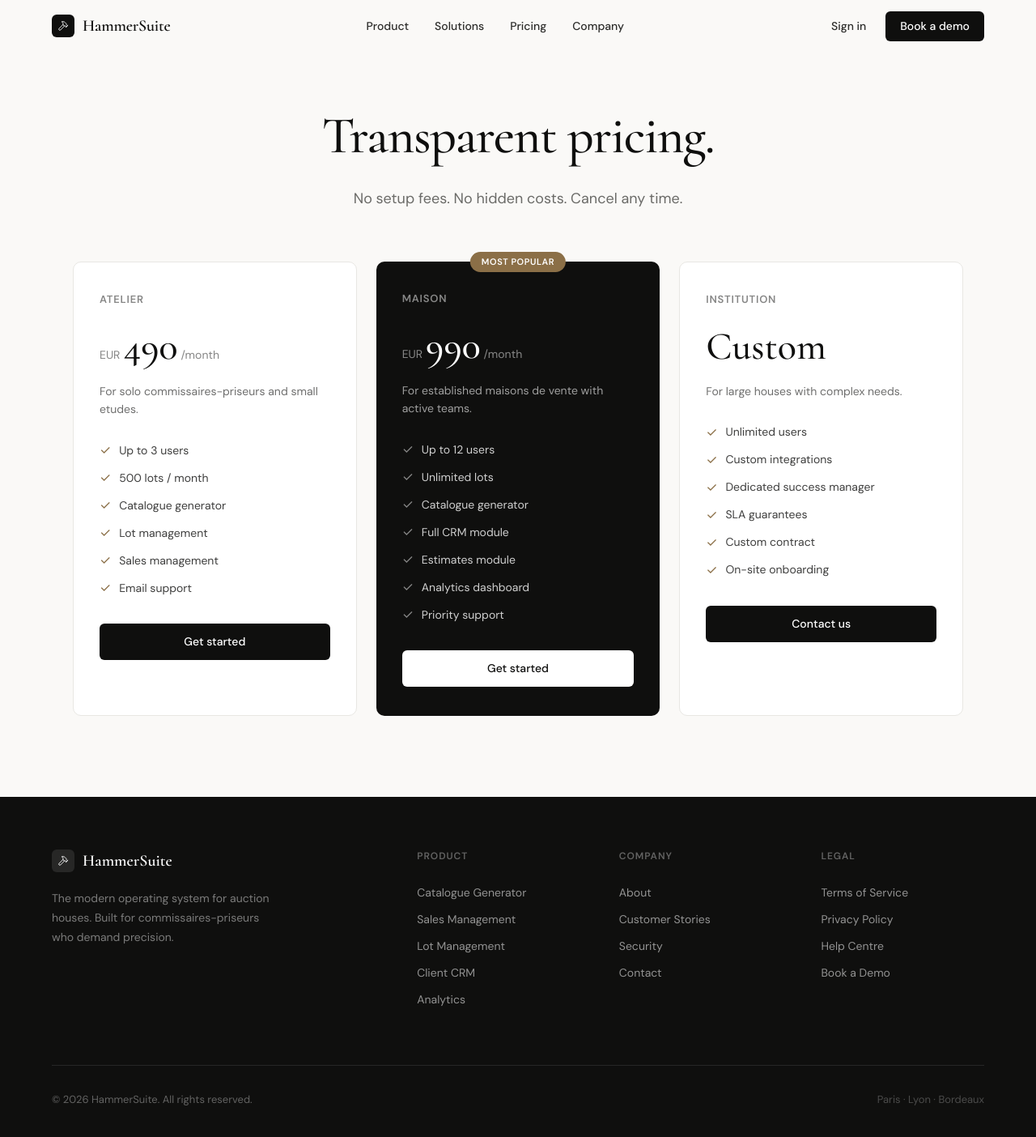
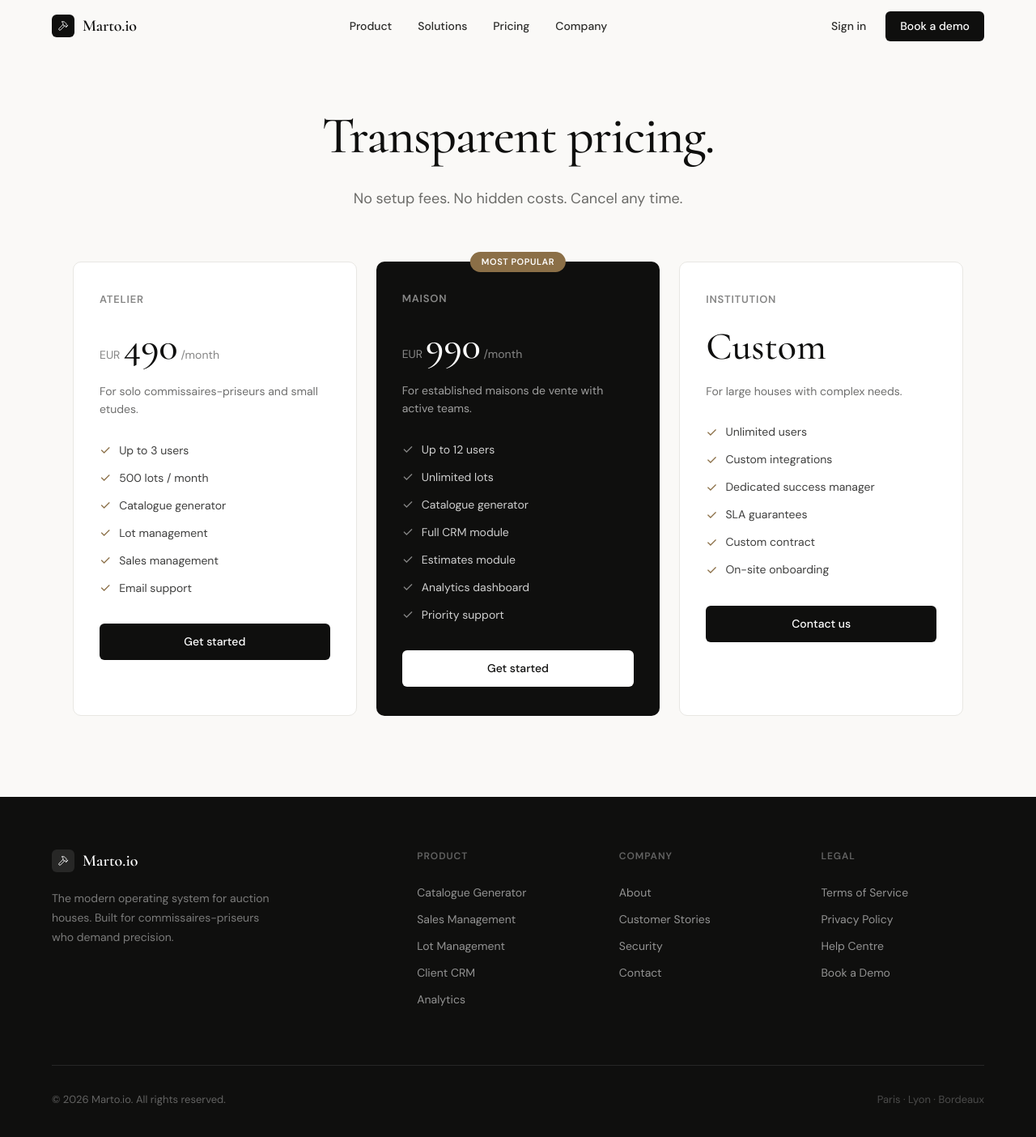
Before and after one commit to Marlowarborn/hammersuite, a Next.js app: page /pricing in a window 1280 px wide. Shown: the top 1404 px of the page at 81% size. Built offline with nearby package versions, Linux system fonts and the light colour scheme.

Commit message:
rebrand: HammerSuite → Marto.io

```diff
--- a/app/dashboard/catalogue/page.tsx
+++ b/app/dashboard/catalogue/page.tsx
@@ -86,7 +86,7 @@ export default function CataloguePage() {
         {step === 1 && (
           <div style={{ maxWidth: 560 }}>
             <h2 style={{ fontSize: 18, fontWeight: 600, marginBottom: 6 }}>Upload your template</h2>
-            <p style={{ fontSize: 14, color: "var(--muted)", marginBottom: 24 }}>HammerSuite uses your existing house template and injects lot content directly. Your brand, your layout.</p>
+            <p style={{ fontSize: 14, color: "var(--muted)", marginBottom: 24 }}>Marto.io uses your existing house template and injects lot content directly. Your brand, your layout.</p>
             {!templateUploaded ? (
               <div onClick={() => setTemplateUploaded(true)} style={{ border: "2px dashed var(--border-dark)", borderRadius: "var(--radius-lg)", padding: 48, textAlign: "center", cursor: "pointer" }}>
                 <p style={{ fontSize: 15, fontWeight: 500, marginBottom: 6 }}>Drop your template here</p>
@@ -109,10 +109,10 @@ export default function CataloguePage() {
         {step === 2 && (
           <div style={{ maxWidth: 600 }}>
             <h2 style={{ fontSize: 18, fontWeight: 600, marginBottom: 6 }}>Map placeholders</h2>
-            <p style={{ fontSize: 14, color: "var(--muted)", marginBottom: 24 }}>Match each placeholder in your template to a HammerSuite field.</p>
+            <p style={{ fontSize: 14, color: "var(--muted)", marginBottom: 24 }}>Match each placeholder in your template to a Marto.io field.</p>
             <div style={{ border: "1px solid var(--border)", borderRadius: "var(--radius-lg)", overflow: "hidden" }}>
               <div style={{ padding: "12px 20px", borderBottom: "1px solid var(--border)", display: "grid", gridTemplateColumns: "1fr 1fr", gap: 20 }}>
-                {["Template placeholder", "HammerSuite field"].map(h => (
+                {["Template placeholder", "Marto.io field"].map(h => (
                   <p key={h} style={{ fontSize: 11, fontWeight: 600, textTransform: "uppercase", letterSpacing: "0.06em", color: "var(--muted)" }}>{h}</p>
                 ))}
               </div>
--- a/app/dashboard/sales/page.tsx
+++ b/app/dashboard/sales/page.tsx
@@ -240,7 +240,7 @@ export default function SalesPage() {
           <p style={{ fontSize: 13, color: "var(--muted)", marginBottom: 20 }}>
             {lots.length === 0
               ? "Importez des lots avant de générer le catalogue."
-              : `${lots.length} lots prêts · PDF print-ready généré via HammerSuite`}
+              : `${lots.length} lots prêts · PDF print-ready généré via Marto.io`}
           </p>
 
           {!pdfUrl ? (
--- a/app/layout.tsx
+++ b/app/layout.tsx
@@ -2,7 +2,7 @@ import type { Metadata } from "next";
 import "./globals.css";
 
 export const metadata: Metadata = {
-  title: "HammerSuite — The modern operating system for auction houses",
+  title: "Marto.io — The modern operating system for auction houses",
   description:
     "Manage sales, lots, catalogues, and client workflows in one refined operating system. Designed for commissaires-priseurs.",
 };
--- a/app/login/page.tsx
+++ b/app/login/page.tsx
@@ -28,7 +28,7 @@ export default function LoginPage() {
               <path d="M20.91 11.7l-1.25-1.25c-.6-.6-.93-1.4-.93-2.25v-.86L16.01 4.6a5.56 5.56 0 0 0-3.94-1.64H9l.92.82A6.18 6.18 0 0 1 12 8.4v1.56l2 2h2.47l2.26 1.91" />
             </svg>
           </div>
-          <span style={{ fontFamily: "var(--font-serif)", fontSize: 18, fontWeight: 600, color: "var(--black)" }}>HammerSuite</span>
+          <span style={{ fontFamily: "var(--font-serif)", fontSize: 18, fontWeight: 600, color: "var(--black)" }}>Marto.io</span>
         </Link>
 
         <h2 style={{ fontSize: 22, fontWeight: 600, marginBottom: 6 }}>Sign in</h2>
--- a/app/page.tsx
+++ b/app/page.tsx
@@ -51,7 +51,7 @@ export default function HomePage() {
               One platform.<br />Every workflow.
             </h2>
             <p style={{ fontSize: 17, color: "var(--muted)", maxWidth: 480, margin: "0 auto", lineHeight: 1.65 }}>
-              From first estimate to final export — HammerSuite handles the operational complexity so your team can focus on what matters.
+              From first estimate to final export — Marto.io handles the operational complexity so your team can focus on what matters.
             </p>
           </div>
           <div style={{ display: "grid", gridTemplateColumns: "repeat(auto-fit, minmax(300px, 1fr))", gap: 1, background: "var(--border)", borderRadius: "var(--radius-lg)", overflow: "hidden" }}>
--- a/components/app/Sidebar.tsx
+++ b/components/app/Sidebar.tsx
@@ -29,7 +29,7 @@ export default function Sidebar() {
             <path d="M20.91 11.7l-1.25-1.25c-.6-.6-.93-1.4-.93-2.25v-.86L16.01 4.6a5.56 5.56 0 0 0-3.94-1.64H9l.92.82A6.18 6.18 0 0 1 12 8.4v1.56l2 2h2.47l2.26 1.91" />
           </svg>
         </div>
-        {!collapsed && <span style={{ fontFamily: "var(--font-serif)", fontSize: 17, fontWeight: 600, color: "var(--black)", whiteSpace: "nowrap" }}>HammerSuite</span>}
+        {!collapsed && <span style={{ fontFamily: "var(--font-serif)", fontSize: 17, fontWeight: 600, color: "var(--black)", whiteSpace: "nowrap" }}>Marto.io</span>}
       </div>
       <nav style={{ flex: 1, padding: "12px 8px", overflowY: "auto" }}>
         {NAV_ITEMS.map((item) => {
--- a/components/app/StatCard.tsx
+++ b/components/app/StatCard.tsx
@@ -166,7 +166,7 @@ export default function Sidebar() {
               whiteSpace: "nowrap",
             }}
           >
-            HammerSuite
+            Marto.io
           </span>
         )}
       </div>
--- a/components/marketing/Footer.tsx
+++ b/components/marketing/Footer.tsx
@@ -61,7 +61,7 @@ export default function Footer() {
                   fontWeight: 600,
                 }}
               >
-                HammerSuite
+                Marto.io
               </span>
             </div>
             <p
@@ -158,7 +158,7 @@ export default function Footer() {
           }}
         >
           <p style={{ fontSize: 13, color: "rgba(255,255,255,0.35)" }}>
-            © 2026 HammerSuite. All rights reserved.
+            © 2026 Marto.io. All rights reserved.
           </p>
           <p style={{ fontSize: 13, color: "rgba(255,255,255,0.25)" }}>
             Paris · Lyon · Bordeaux
--- a/components/marketing/Header.tsx
+++ b/components/marketing/Header.tsx
@@ -85,7 +85,7 @@ export default function Header() {
               letterSpacing: "-0.01em",
             }}
           >
-            HammerSuite
+            Marto.io
           </span>
         </Link>
 
```
